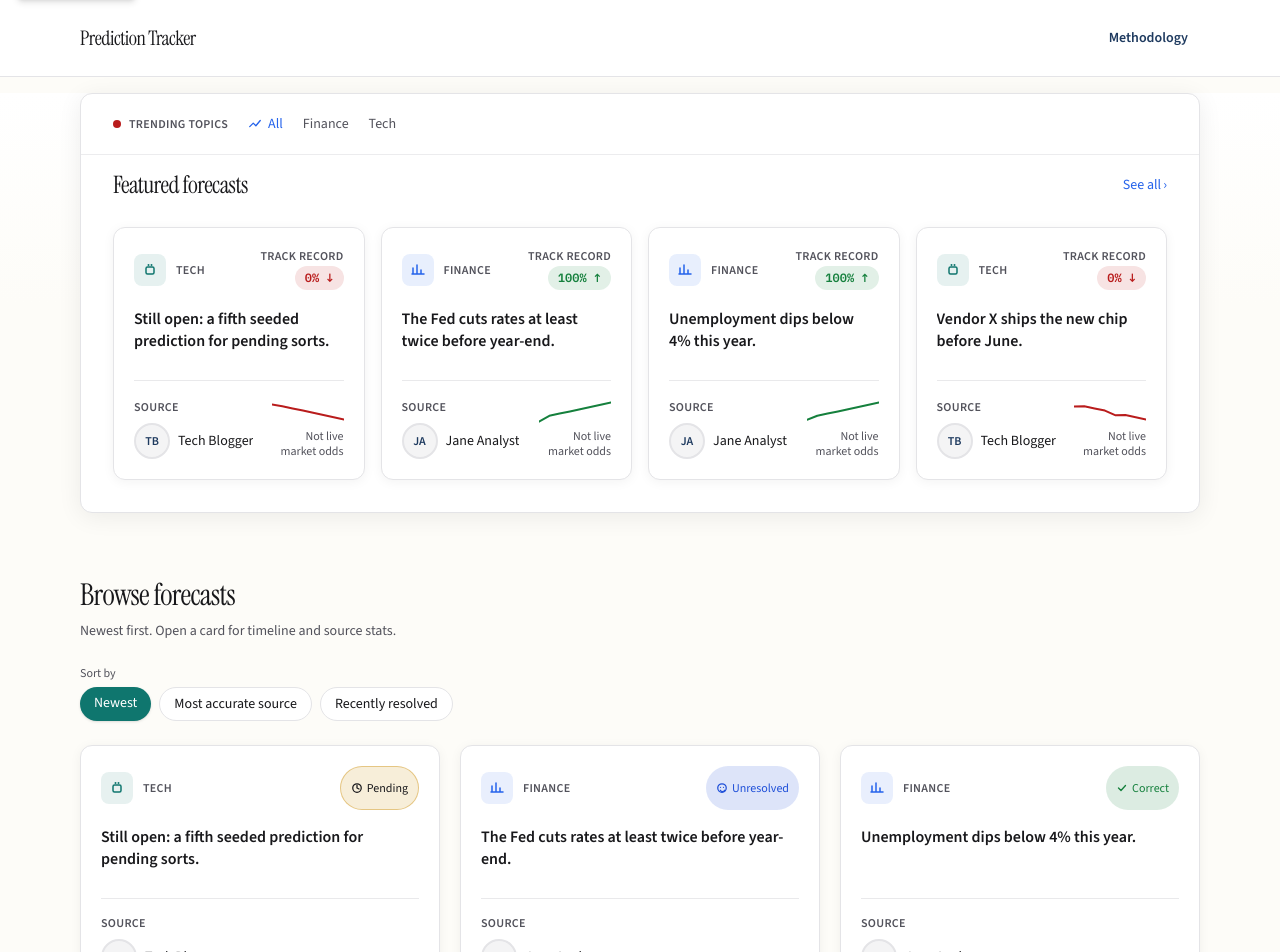
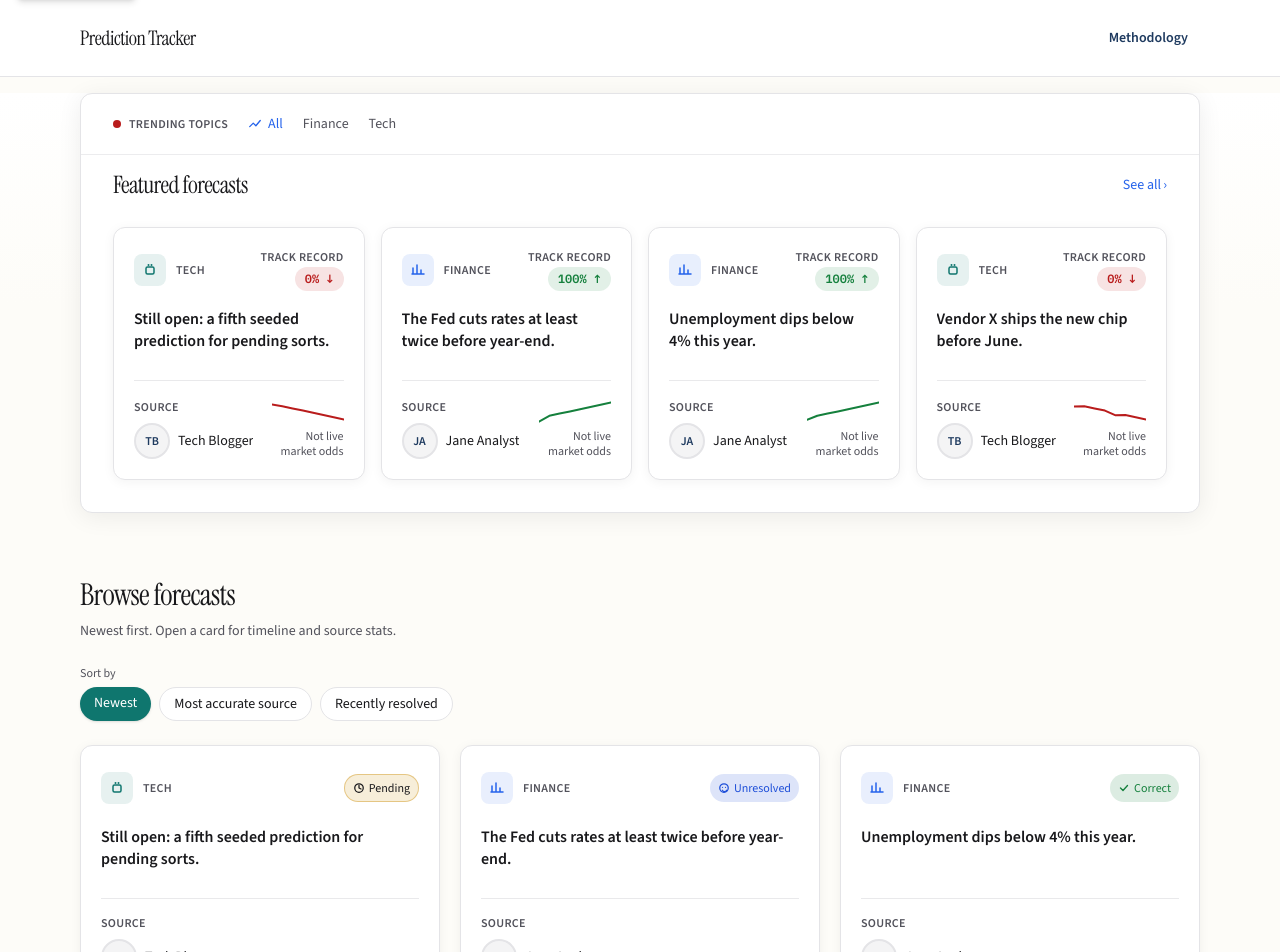
Before and after one commit to erinconeal/prediction-tracker, a Next.js app: page / in a window 1280 px wide. Shown: the top 952 px of the page. Built offline with nearby package versions, Linux system fonts and the light colour scheme.

Commit message:
Card header style updates

```diff
--- a/components/forecast/forecast-card-tokens.ts
+++ b/components/forecast/forecast-card-tokens.ts
@@ -12,7 +12,7 @@ export const forecastCardFooterDividerClass =
   "mt-5 flex items-end justify-between gap-3 border-t border-border/80 pt-4";
 
 export const forecastCardHeaderClass =
-  "flex items-start justify-between gap-3";
+  "flex items-center justify-between gap-3";
 
 export const BROWSE_FORECAST_GRID_CLASS =
   "grid list-none grid-cols-1 gap-5 p-0 sm:grid-cols-2 lg:grid-cols-3";
--- a/components/predictions/OutcomeFilterButton.tsx
+++ b/components/predictions/OutcomeFilterButton.tsx
@@ -26,7 +26,7 @@ export const OutcomeFilterButton = memo(function OutcomeFilterButton({
   return (
     <button
       type="button"
-      className={`inline-flex min-h-11 shrink-0 items-center justify-center gap-1 rounded-full px-2.5 py-1.5 text-xs font-medium transition-colors focus-visible:outline-none focus-visible:ring-2 focus-visible:ring-interactive focus-visible:ring-offset-2 focus-visible:ring-offset-background ${outcomeStyles[outcome]} ${pressed ? "ring-2 ring-interactive ring-offset-2 ring-offset-background" : ""} ${className}`.trim()}
+      className={`inline-flex min-h-7 shrink-0 items-center justify-center gap-1 rounded-full px-2 py-1 text-xs font-medium transition-colors focus-visible:outline-none focus-visible:ring-2 focus-visible:ring-interactive focus-visible:ring-offset-2 focus-visible:ring-offset-background ${outcomeStyles[outcome]} ${pressed ? "ring-2 ring-interactive ring-offset-2 ring-offset-background" : ""} ${className}`.trim()}
       aria-label={`Filter browse forecasts by ${label}`}
       aria-pressed={pressed}
       onClick={() => onFilter(outcome)}
```
